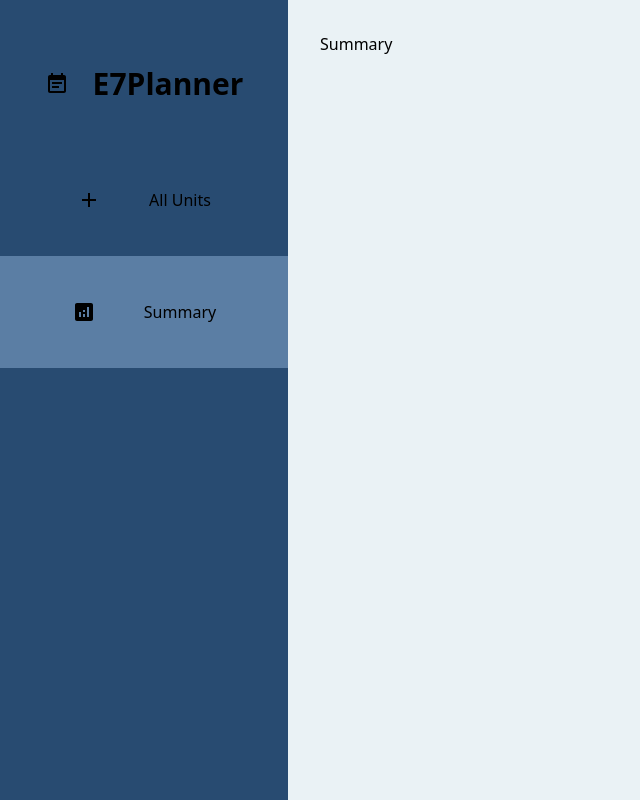
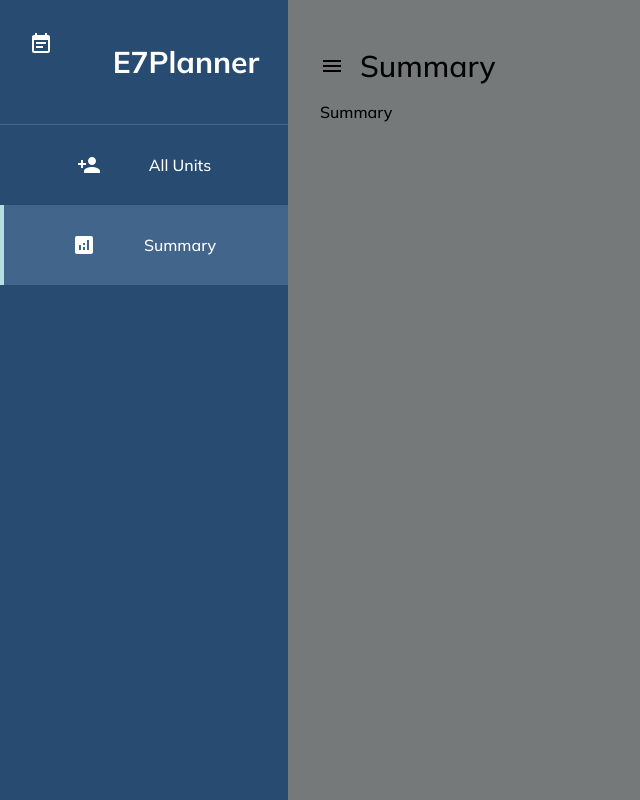
Before and after one commit to diumbyte/Arkynize, a React (Create React App) app in the folder client/: page /summary in a window 1280 px wide. Shown: the whole page, without its empty margins (0-640 px from the left). Built offline with nearby package versions, Linux system fonts and the light colour scheme.

Commit message:
sidebar v1

```diff
--- a/client/public/index.html
+++ b/client/public/index.html
@@ -9,6 +9,9 @@
       name="description"
       content="Web site created using create-react-app"
     />
+    <link rel="preconnect" href="https://fonts.googleapis.com">
+    <link rel="preconnect" href="https://fonts.gstatic.com" crossorigin>
+    <link href="https://fonts.googleapis.com/css2?family=Mulish:ital,wght@0,300;0,500;0,600;0,700;0,800;0,900;1,300;1,400;1,500;1,600;1,700;1,800;1,900&display=swap" rel="stylesheet">
     <link rel="apple-touch-icon" href="%PUBLIC_URL%/logo192.png" />
     <!--
       manifest.json provides metadata used when your web app is installed on a
--- a/client/src/App.tsx
+++ b/client/src/App.tsx
@@ -7,13 +7,25 @@ import { UnitDetail } from "./pages/UnitDetail"
 import { Summary } from "./pages/Summary"
 import { Sidebar } from "./pages/components/Sidebar"
 import { Home } from './pages/Home'
+import { Header } from './pages/components/Header'
 
 function App() {
+  const [isExpanded, setIsExpanded] = useState(true)
+
   return (
-    <div className="row bg-offWhite h-screen ml-0 mr-0 overflow-hidden">
+    <div className="relative row bg-offWhite h-screen ml-0 mr-0 overflow-hidden font-mulish">
+      <div
+        onClick={() => setIsExpanded(false)}
+        className={`fixed inset-0 z-20 transition-opacity bg-black opacity-50
+        ${isExpanded ? "block" : "hidden" }`}
+      />
       <Sidebar
+        isExpanded={isExpanded}
       />
       <div className={`h-full flex flex-col flex-grow flex-nowrap p-8 overflow-auto`}>
+        <Header
+          setIsExpanded={setIsExpanded}
+        />
         <Switch>
           <Route component={AllUnits} exact path="/units"/>
           <Route component={Summary} exact path="/summary"/>
--- a/client/src/pages/components/Header.tsx
+++ b/client/src/pages/components/Header.tsx
@@ -1,10 +1,22 @@
 import React from 'react';
+import { useLocation } from 'react-router-dom';
+import { ReactComponent as BurgerIcon } from "../../assets/burger.svg"
+type HeaderProps = {
+    setIsExpanded: Function
+}
 
+export const Header = ({
+    setIsExpanded
+}: HeaderProps) => {
+    const location = useLocation();
+    const locationName = location.pathname.substring(1)
 
-export const Header = () => {
     return (
-        <div>
-            Header
+        <div className="flex flex-row flex-nowrap items-center pt-4 pb-4">
+            <BurgerIcon className="cursor-pointer" onClick={() => setIsExpanded(true)}/>
+            <span className="capitalize md:text-3xl text-2xl ml-4">
+                {locationName}
+            </span>
         </div>
     )
 }
--- a/client/src/pages/components/Logo.tsx
+++ b/client/src/pages/components/Logo.tsx
@@ -5,9 +5,13 @@ import {ReactComponent as LogoIcon} from "../../assets/logo.svg";
 
 export const Logo: React.FC = () => {
     return (
-        <Link className="row" to="/">
-            <LogoIcon />
-            <span className="text-3xl font-bold leading-10 ml-6">E7Planner</span>
+        <Link className="row border-b pb-2 border-primaryBlue-light pt-8 pb-8" to="/">
+            <LogoIcon
+                width={60}
+                height={60}
+                fill={"#fff"}
+            />
+            <span className="text-3xl font-bold leading-10 ml-6 text-white">E7Planner</span>
         </Link>
     )
 }
--- a/client/src/pages/components/Sidebar.tsx
+++ b/client/src/pages/components/Sidebar.tsx
@@ -1,15 +1,28 @@
-import React from 'react';
+import React, { useState } from 'react';
 
 import { Logo as LogoComponent } from './Logo';
 import { SidebarItem } from './SidebarItem';
 import {ReactComponent as AddIcon} from "../../assets/add.svg"
 import {ReactComponent as SummaryIcon} from "../../assets/summary.svg"
+import {ReactComponent as BurgerIcon } from "../../assets/burger.svg"
 
-export const Sidebar = () => {
+type SidebarProps = {
+    isExpanded: boolean
+}
+
+export const Sidebar = ({
+    isExpanded
+}: SidebarProps) => {
+
     return (
-        <nav className={`flex flex-col h-full bg-primaryBlue w-72 pt-16`}>
+        <nav
+            className={`relative z-30 flex flex-col h-full bg-primaryBlue w-72 transition duration-300 ease-out
+            transform translate-x-0
+            ${isExpanded ? "ease-out translate-x-0" : "ease-in -translate-x-full"}`
+            }
+        >
             <LogoComponent />
-            <div className={`mt-10`}>
+            <div className={``}>
                 <SidebarItem
                     title="All Units"
                     destination="units"
--- a/client/src/pages/components/SidebarItem.tsx
+++ b/client/src/pages/components/SidebarItem.tsx
@@ -1,5 +1,5 @@
 import React from 'react';
-import { NavLink } from "react-router-dom";
+import { NavLink, useLocation } from "react-router-dom";
 
 type SidebarItemProps = React.HTMLProps<HTMLDivElement> & {
     title: string;
@@ -13,18 +13,28 @@ export const SidebarItem: React.FC<SidebarItemProps> = ({
     Icon,
     ...props
 }: SidebarItemProps) => {
+
+    let location = useLocation()
+    const isActive = location.pathname.substring(1) === destination
+
+    console.log("location.pathname", location.pathname);
+    console.log("destination", destination)
     return (
         <NavLink
             to={`/${destination}`}
             className={`
                 row
-                h-28
+                h-20
                 cursor-pointer
                 hover:bg-primaryBlue-light
             `}
             activeClassName="bg-primaryBlue-light"
         >
-            <Icon />
+            {
+                isActive &&
+                <div className={`w-1 bg-secondaryBlue absolute left-0 pt-20`}></div>
+            }
+            <Icon width={24} height={24} fill={"#fff"}/>
             <span className={`text-3x1 text-white ml-12`}>{title}</span>
         </NavLink>
     )
--- a/client/tailwind.config.js
+++ b/client/tailwind.config.js
@@ -2,9 +2,10 @@ module.exports = {
   purge: ['./src/**/*.{js,jsx,ts,tsx}', './public/index.html'],
   darkMode: false, // or 'media' or 'class'
   theme: {
+    extend: {
       colors: {
         primaryBlue: {
-        light: "#5B7EA4",
+          light: "#42658B",
           DEFAULT: "#284b71",
           dark: "#0F3258"
         },
@@ -29,7 +30,10 @@ module.exports = {
           dark: "#DC8D42"
         }
       },
-    extend: {},
+      fontFamily: {
+        "mulish": ["Mulish", "sans-serif"]
+      }
+    },
   },
   variants: {
     extend: {},
```
Also changed, not shown: client/src/assets/add.svg, client/src/assets/burger.svg (added). Lines whose indentation alone changed are shown as unchanged.
